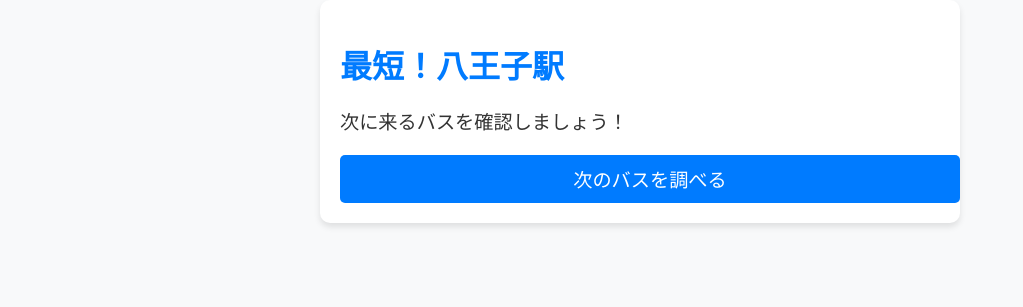
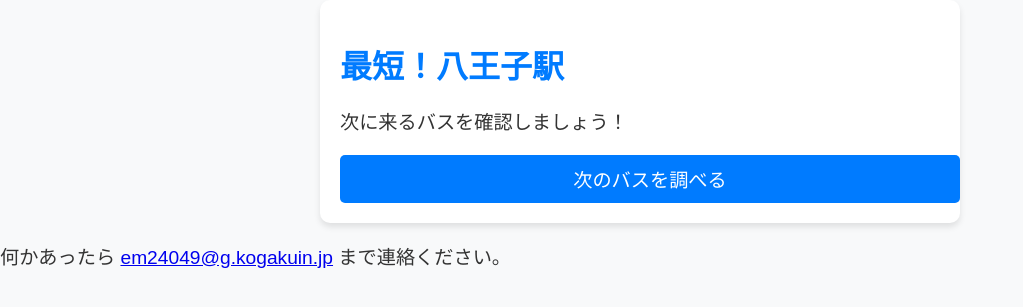
Before and after one commit to yuki-masumura/my-flask-app, a Flask app: page / in a window 1280 px wide. Shown: the top 307 px of the page, without its empty margins (0-1023 px from the left). Run offline with Flask 3, Linux system fonts and the light colour scheme.

Commit message:
Update index.html

```diff
--- a/templates/index.html
+++ b/templates/index.html
@@ -12,5 +12,12 @@
         <p>次に来るバスを確認しましょう！</p>
         <a href="/result" class="btn">次のバスを調べる</a>
     </div>
+    <footer>
+        <p>
+            何かあったら
+            <a href="mailto:em24049@g.kogakuin.jp">em24049@g.kogakuin.jp</a>
+            まで連絡ください。
+        </p>
+    </footer>
 </body>
 </html>
```
